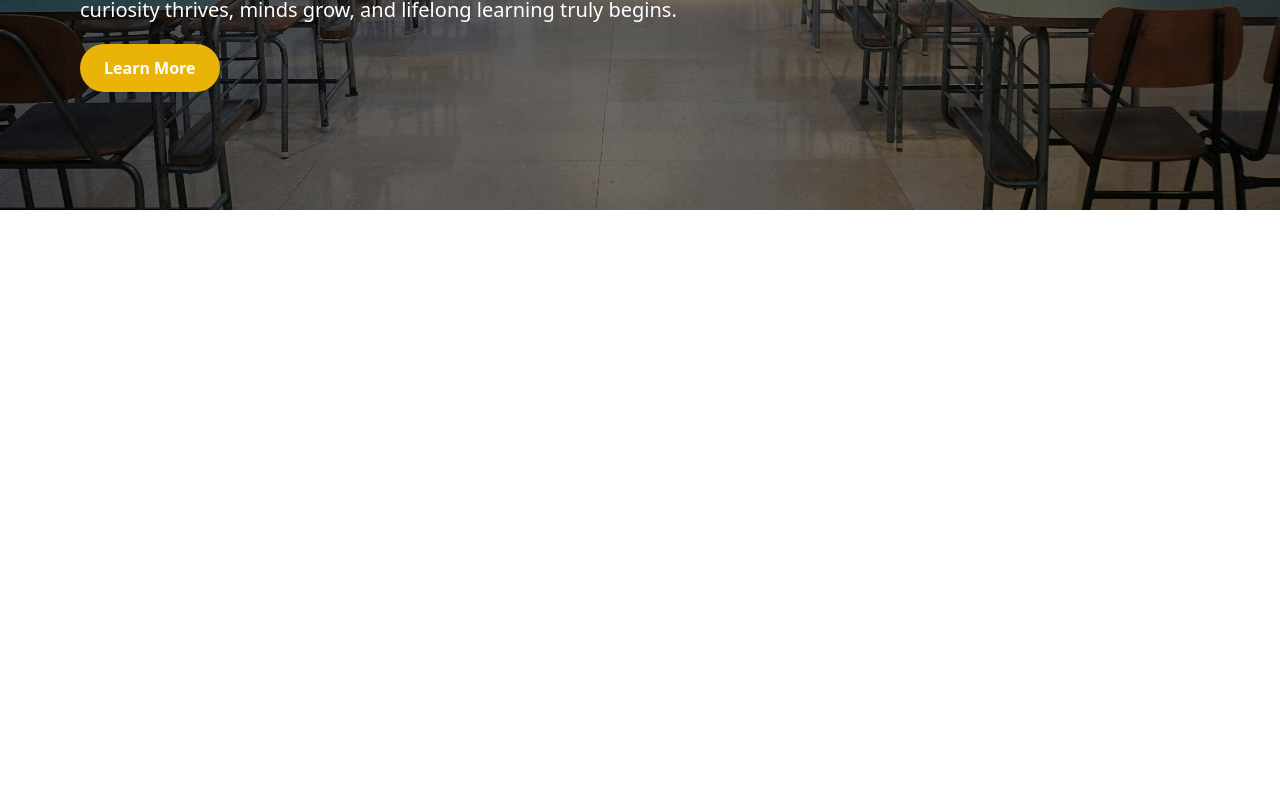
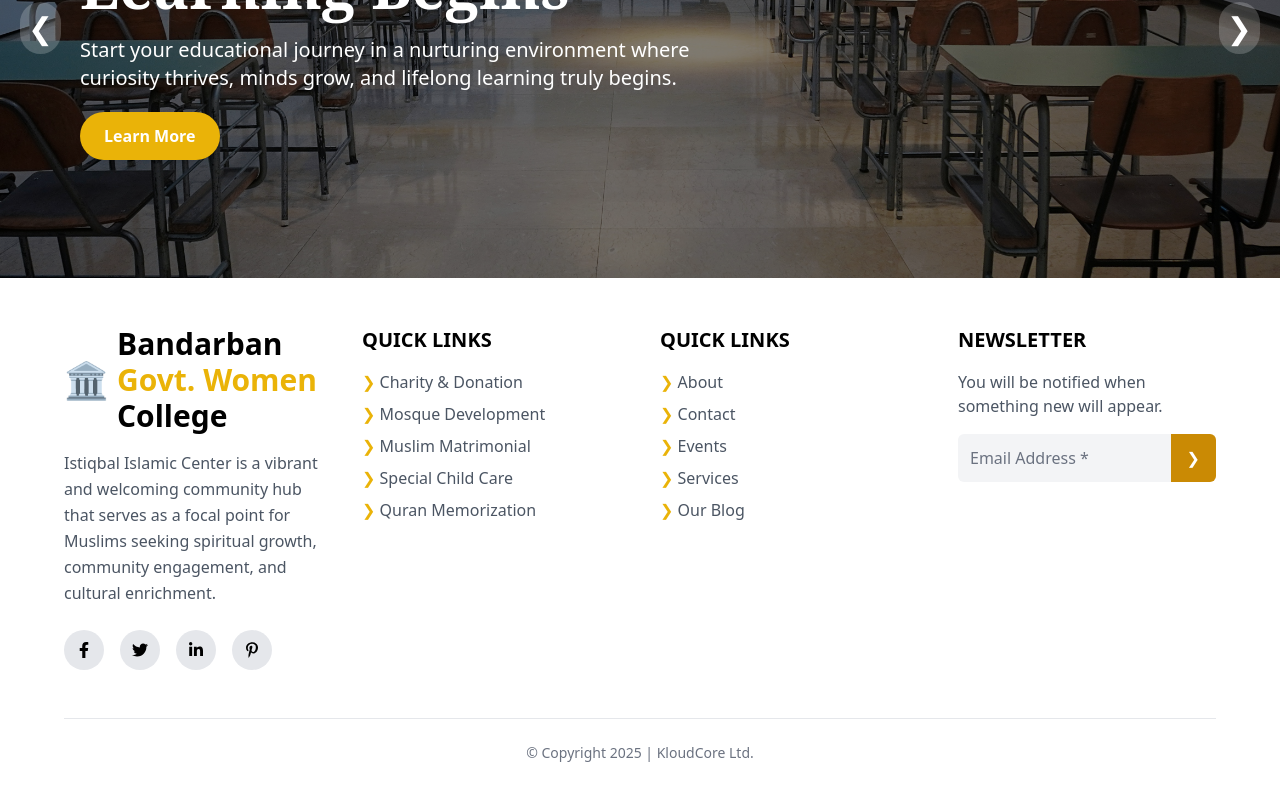
Before and after one commit to Meharaz/Govt-college, a React (Vite) app: page / in a window 1280 px wide. Shown: the part 350-1150 px from the top of the page. Before the commit the page ends 800 px from the top, so only its background shows below. Built offline with nearby package versions, Linux system fonts and the light colour scheme.

Commit message:
footer added

```diff
--- a/package.json
+++ b/package.json
@@ -15,6 +15,7 @@
     "react": "^19.1.0",
     "react-dom": "^19.1.0",
     "react-fast-marquee": "^1.6.5",
+    "react-icons": "^5.5.0",
     "react-router-dom": "^7.6.3",
     "sort-by": "^1.2.0"
   },
--- a/src/Layouts/Main/Main.jsx
+++ b/src/Layouts/Main/Main.jsx
@@ -2,13 +2,15 @@ import React from 'react';
 import { Outlet } from 'react-router-dom';
 import Navbar from '../../Shared/NavBar/Navbar';
 import NoticeMarquee from '../../Components/NoticeMarquee/NoticeMarquee';
+import Footer from '../../Shared/Footer/Footer';
 
 const Main = () => {
     return (
         <div>
-            <NoticeMarquee/>
-            <Navbar/>
-            <Outlet/>
+            <NoticeMarquee />
+            <Navbar />
+            <Outlet />
+            <Footer />
         </div>
     );
 };
--- a/src/Shared/Footer/Footer.jsx
+++ b/src/Shared/Footer/Footer.jsx
@@ -1,11 +1,82 @@
-import React from 'react';
+import { FaFacebookF, FaTwitter, FaLinkedinIn, FaPinterestP } from "react-icons/fa";
 
-const Footer = () => {
-    return (
+export default function Footer() {
+  return (
+    <footer className="bg-white text-black px-6 md:px-16 py-12">
+      <div className="grid md:grid-cols-4 gap-10">
+        {/* Logo + Description */}
         <div>
-            This is footer
+          <div className="flex items-center gap-2 text-3xl font-bold text-black">
+            <div className="text-yellow-500 text-4xl">🏛</div>
+            <span>
+              Bandarban  <span className="text-yellow-500">Govt. Women</span> College
+            </span>
+          </div>
+          <p className="mt-4 text-gray-600 leading-relaxed">
+            Istiqbal Islamic Center is a vibrant and welcoming community hub
+            that serves as a focal point for Muslims seeking spiritual growth,
+            community engagement, and cultural enrichment.
+          </p>
+          {/* Social Icons */}
+          <div className="flex gap-4 mt-6">
+            {[FaFacebookF, FaTwitter, FaLinkedinIn, FaPinterestP].map((Icon, idx) => (
+              <div
+                key={idx}
+                className="bg-gray-200 hover:bg-yellow-500 text-black hover:text-white p-3 rounded-full transition"
+              >
+                <Icon size={16} />
+              </div>
+            ))}
+          </div>
         </div>
-    );
-};
 
-export default Footer;
+        {/* Quick Links 1 */}
+        <div>
+          <h3 className="text-xl font-semibold mb-4">QUICK LINKS</h3>
+          <ul className="space-y-2 text-gray-600">
+            <li><span className="text-yellow-500"> ❯</span> Charity & Donation</li>
+            <li><span className="text-yellow-500"> ❯</span> Mosque Development</li>
+            <li><span className="text-yellow-500"> ❯</span> Muslim Matrimonial</li>
+            <li><span className="text-yellow-500"> ❯</span> Special Child Care</li>
+            <li><span className="text-yellow-500"> ❯</span> Quran Memorization</li>
+          </ul>
+        </div>
+
+        {/* Quick Links 2 */}
+        <div>
+          <h3 className="text-xl font-semibold mb-4">QUICK LINKS</h3>
+          <ul className="space-y-2 text-gray-600">
+            <li> <span className="text-yellow-500"> ❯</span> About</li>
+            <li> <span className="text-yellow-500"> ❯</span> Contact</li>
+            <li> <span className="text-yellow-500"> ❯</span> Events</li>
+            <li> <span className="text-yellow-500"> ❯</span> Services</li>
+            <li> <span className="text-yellow-500"> ❯</span> Our Blog</li>
+          </ul>
+        </div>
+
+        {/* Newsletter */}
+        <div>
+          <h3 className="text-xl font-semibold mb-4">NEWSLETTER</h3>
+          <p className="text-gray-600 mb-4">
+            You will be notified when something new will appear.
+          </p>
+          <div className="flex">
+            <input
+              type="email"
+              placeholder="Email Address *"
+              className="p-3 w-full bg-gray-100 text-black placeholder-gray-500 rounded-l-md focus:outline-none"
+            />
+            <button className="bg-yellow-600 text-white px-4 rounded-r-md hover:bg-yellow-500 transition">
+              ❯
+            </button>
+          </div>
+        </div>
+      </div>
+
+      {/* Bottom Bar */}
+      <div className="text-center mt-12 border-t border-gray-200 pt-6 text-gray-500 text-sm">
+        © Copyright 2025 | KloudCore Ltd.
+      </div>
+    </footer>
+  );
+}
--- a/src/Shared/NavBar/Navbar.jsx
+++ b/src/Shared/NavBar/Navbar.jsx
@@ -10,7 +10,7 @@ const Navbar = () => {
     </>;
 
     return (
-        <div className='fixed  w-full z-50'>
+        <div className='w-full z-50'>
             <div className="navbar bg-[#00809D] text-white font-serif justify-between">
 
                 {/* Mobile Dropdown (Left) */}
```
Also changed, not shown: 1 other file (tests, documents, lock files or other folders).
